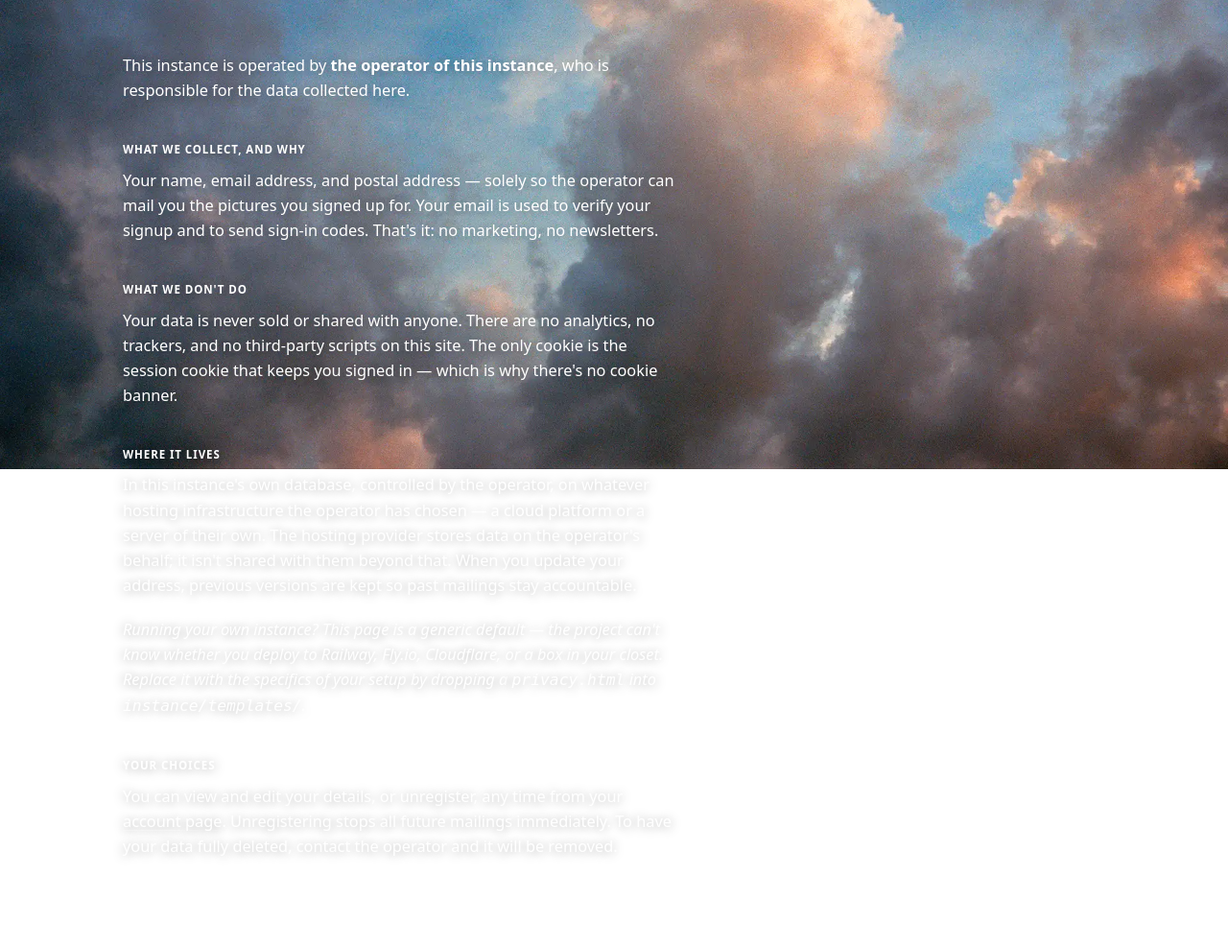
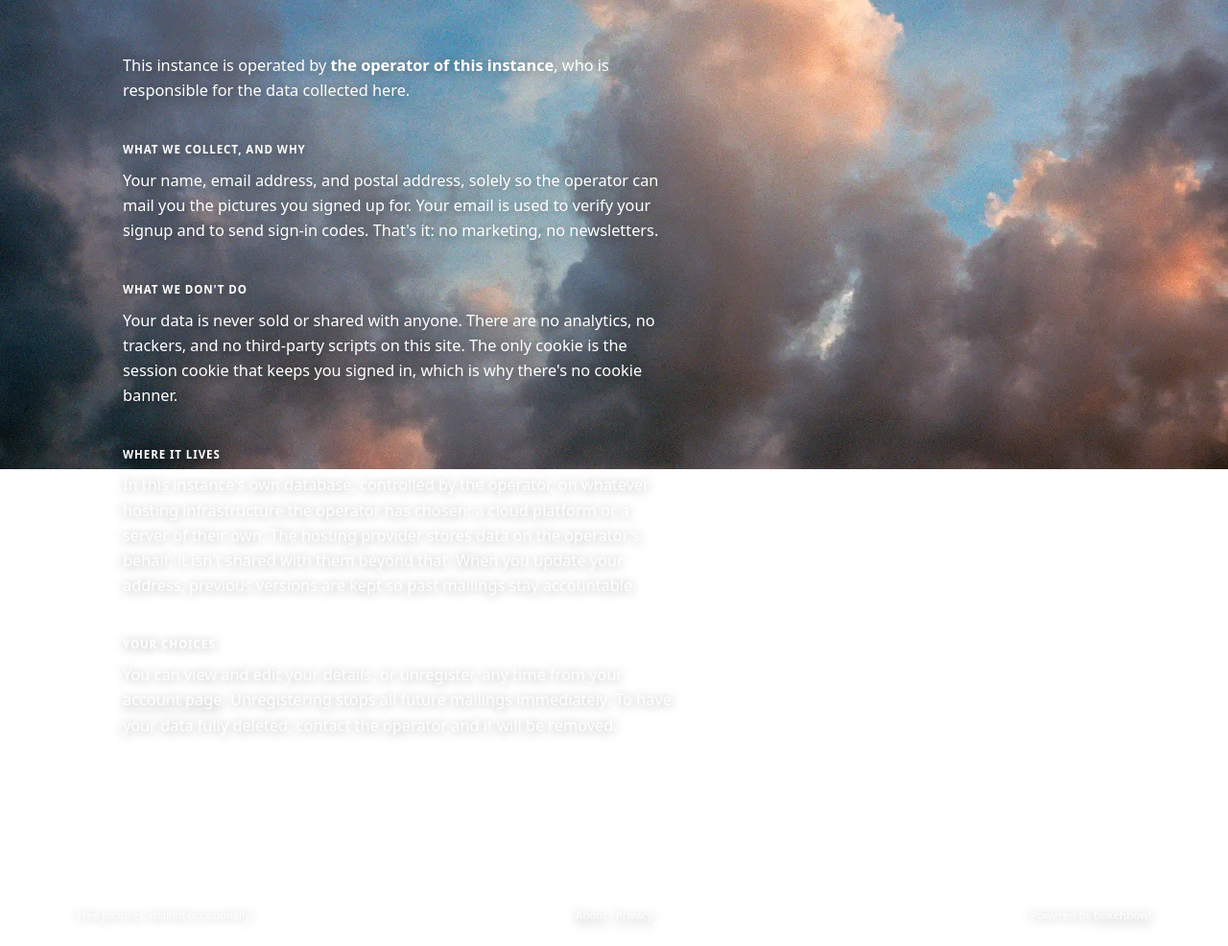
Before and after one commit to eferm/bokehbowl, a FastAPI app: page /privacy in a window 1280 px wide. Shown: the part 311-1297 px from the top of the page at 96% size. After the commit the page ends 1274 px from the top, so only its background shows below. Run offline with FastAPI, Linux system fonts and the light colour scheme.

Commit message:
Trim about and privacy copy
Co-Authored-By: Claude Fable 5 <noreply@anthropic.com>

```diff
--- a/bokehbowl/templates/privacy.html
+++ b/bokehbowl/templates/privacy.html
@@ -1,38 +1,37 @@
 {% extends "base.html" %}
-{% block title %}Privacy — bokehbowl{% endblock %}
+{% block title %}Privacy — Bokehbowl{% endblock %}
 {% block content %}
 <article class="prose">
 <h2>Privacy</h2>
-<p>This instance is operated by <strong>{{ operator_name }}</strong>{% if operator_contact %}
-(<a href="mailto:{{ operator_contact }}">{{ operator_contact }}</a>){% endif %}, who is
+<p>This instance is operated by <strong>{{ operator_name }}</strong>, who is
 responsible for the data collected here.</p>
 
 <h3>What we collect, and why</h3>
-<p>Your name, email address, and postal address — solely so the operator can mail you
+<p>Your name, email address, and postal address, solely so the operator can mail you
 the pictures you signed up for. Your email is used to verify your signup and to send
 sign-in codes. That's it: no marketing, no newsletters.</p>
 
 <h3>What we don't do</h3>
 <p>Your data is never sold or shared with anyone. There are no analytics, no trackers,
 and no third-party scripts on this site. The only cookie is the session cookie that
-keeps you signed in — which is why there's no cookie banner.</p>
+keeps you signed in, which is why there's no cookie banner.</p>
 
 <h3>Where it lives</h3>
 <p>In this instance's own database, controlled by the operator, on whatever hosting
-infrastructure the operator has chosen — a cloud platform or a server of their own.
+infrastructure the operator has chosen: a cloud platform or a server of their own.
 The hosting provider stores data on the operator's behalf; it isn't shared with them
 beyond that. When you update your address, previous versions are kept so past
 mailings stay accountable.</p>
-<p><em>Running your own instance? This page is a generic default — the project can't
+{# Running your own instance? This page is a generic default — the project can't
 know whether you deploy to Railway, Fly.io, Cloudflare, or a box in your closet.
-Replace it with the specifics of your setup by dropping a <code>privacy.html</code>
-into <code>instance/templates/</code>.</em></p>
+Replace it with the specifics of your setup by dropping a privacy.html
+into instance/templates/. #}
 
 <h3>Your choices</h3>
 <p>You can view and edit your details, or unregister, any time from your
 <a href="/account">account page</a>. Unregistering stops all future mailings
-immediately. To have your data fully deleted, contact the operator{% if operator_contact %}
-at <a href="mailto:{{ operator_contact }}">{{ operator_contact }}</a>{% endif %} and it
+immediately. To have your data fully deleted, contact the operator{% if operator_email %}
+at <a href="mailto:{{ operator_email }}">{{ operator_email }}</a>{% endif %} and it
 will be removed.</p>
 </article>
 {% endblock %}
```
Also changed, not shown: bokehbowl/templates/about.html (+10 -10 lines), tests/test_pages.py (+1 -1 lines).
